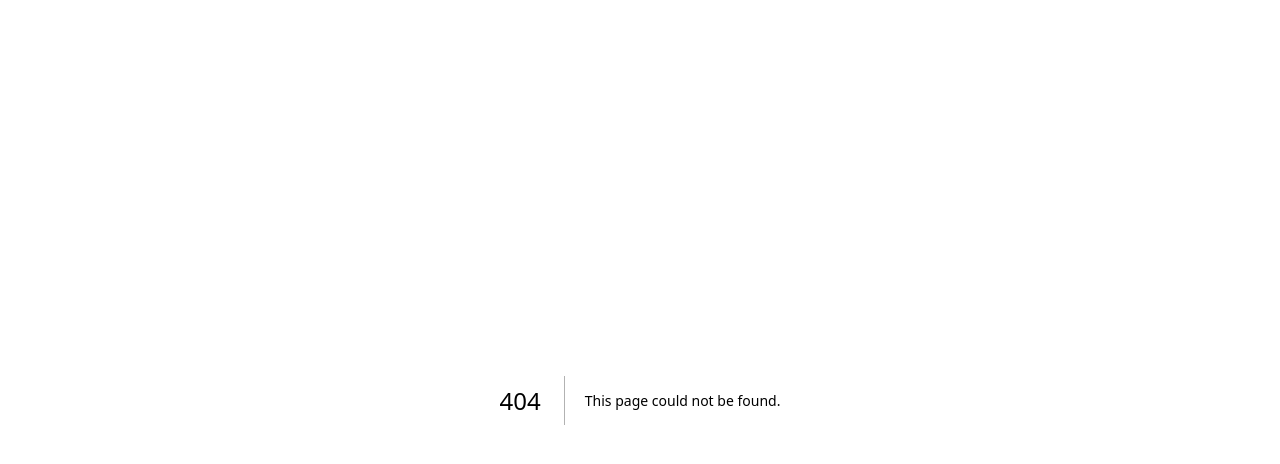
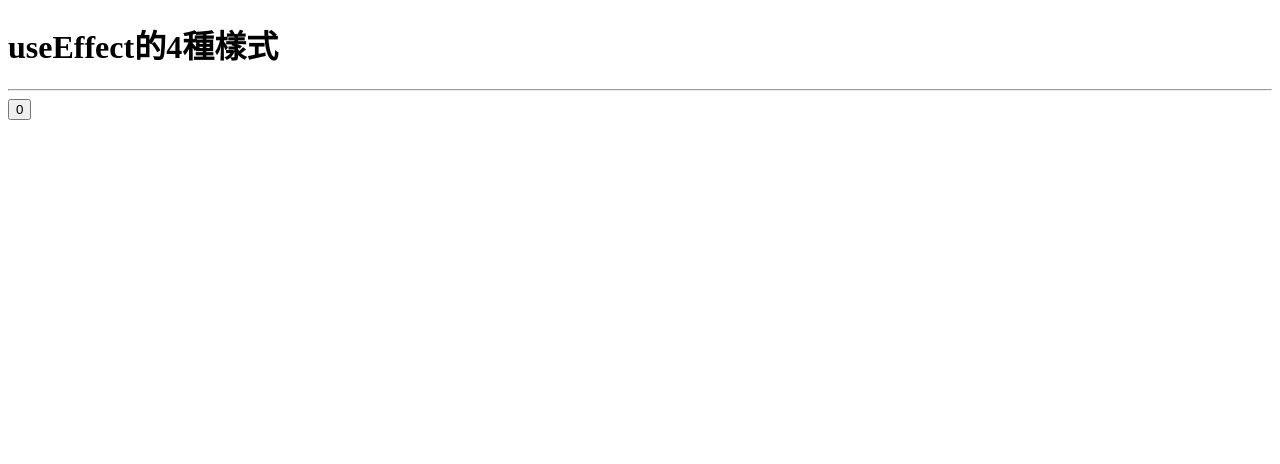
Before and after one commit to eyesofkids/react-mli-com, a Next.js app in the folder course/: page /ch-07-effect/pattern in a window 1280 px wide. Before the commit this address had no page. Shown: the top 464 px of the page. Built offline with nearby package versions, Linux system fonts and the light colour scheme.

Commit message:
useEffect的4種樣式_架構

```diff
--- /dev/null
+++ b/course/app/ch-07-effect/pattern/page.js
@@ -0,0 +1,21 @@
+'use client'
+
+import { useState, useEffect } from 'react'
+
+export default function PatternPage() {
+  const [total, setTotal] = useState(0)
+
+  return (
+    <>
+      <h1>useEffect的4種樣式</h1>
+      <hr />
+      <button
+        onClick={() => {
+          setTotal(total + 1)
+        }}
+      >
+        {total}
+      </button>
+    </>
+  )
+}
```
